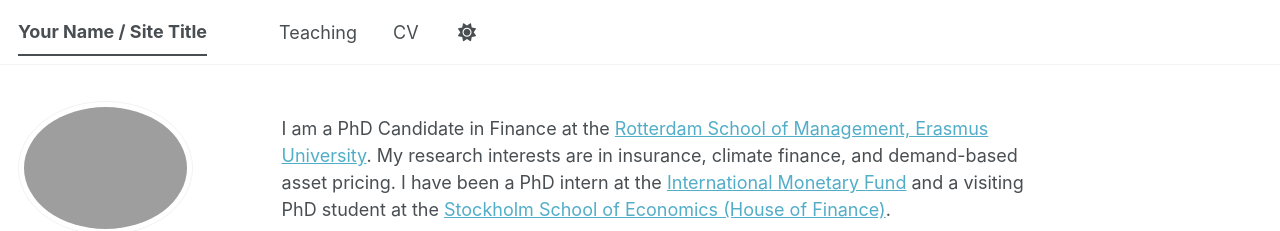
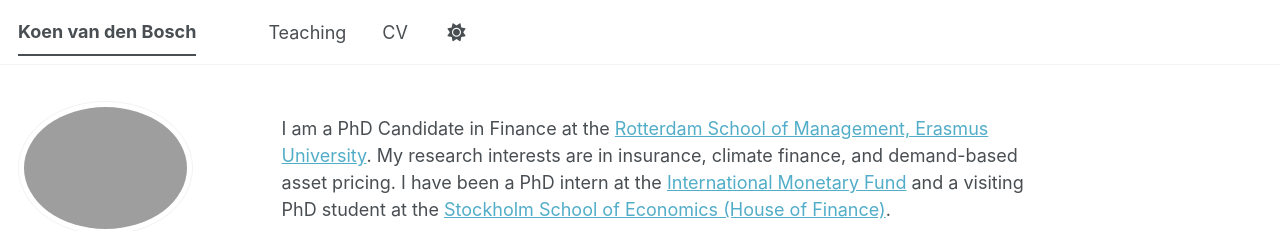
Before and after one commit to koenbosch/https-koenvandenbosch.github.io-, a Jekyll site: the page built from _pages/about.md, in a window 1280 px wide. Shown: the top 231 px of the page. Built offline with Jekyll 4.4.1, drawn with Linux system fonts in a browser that asks for light colours; a style sheet for code colours, icons or effects is not loaded; part of the change alters nothing that is shown.

Commit message:
Update _config.yml

```diff
--- a/_config.yml
+++ b/_config.yml
@@ -9,10 +9,10 @@
 # Basic Site Settings
 locale                   : "en-US"
 site_theme               : "default" # The available themes options are "default", "air", "sunrise", "mint", "dirt" and "contrast"
-title                    : "Your Name / Site Title"
+title                    : "Koen van den Bosch"
 title_separator          : "-"
 name                     : &name "Koen van den Bosch"
-description              : &description "Your Name's academic portfolio"   # Update this with a general description of your site, this is the default if not overridden by a page
+description              : &description "Academic portfolio of Koen van den Bosch, PhD Candidate in Finance"
 url                      : https://koenbosch.github.io # The base hostname & protocol for your site e.g. "https://[your GitHub username].github.io",
                                                            # or if you already have some other page hosted on Github then use "https://[your GitHub username].github.io/[Your Repo Name]"
 baseurl                  : "" # the subpath of your site, e.g. "/blog"
@@ -27,7 +27,7 @@ author:
   location: "Rotterdam, the Netherlands"
   employer: "Erasmus University Rotterdam"
   email: "vandenbosch@rsm.nl"
-  linkedin: "koenvandenbosch"
+  linkedin: "https://www.linkedin.com/in/koenvandenbosch/"
 
   # Academic websites
   academia         : # URL
```
